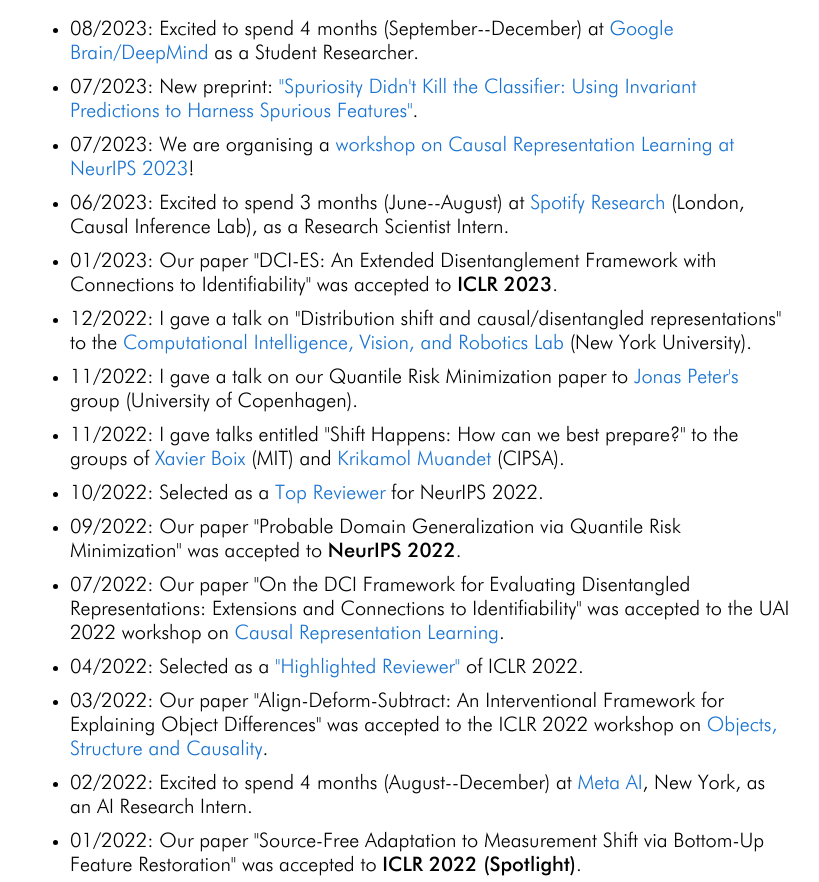
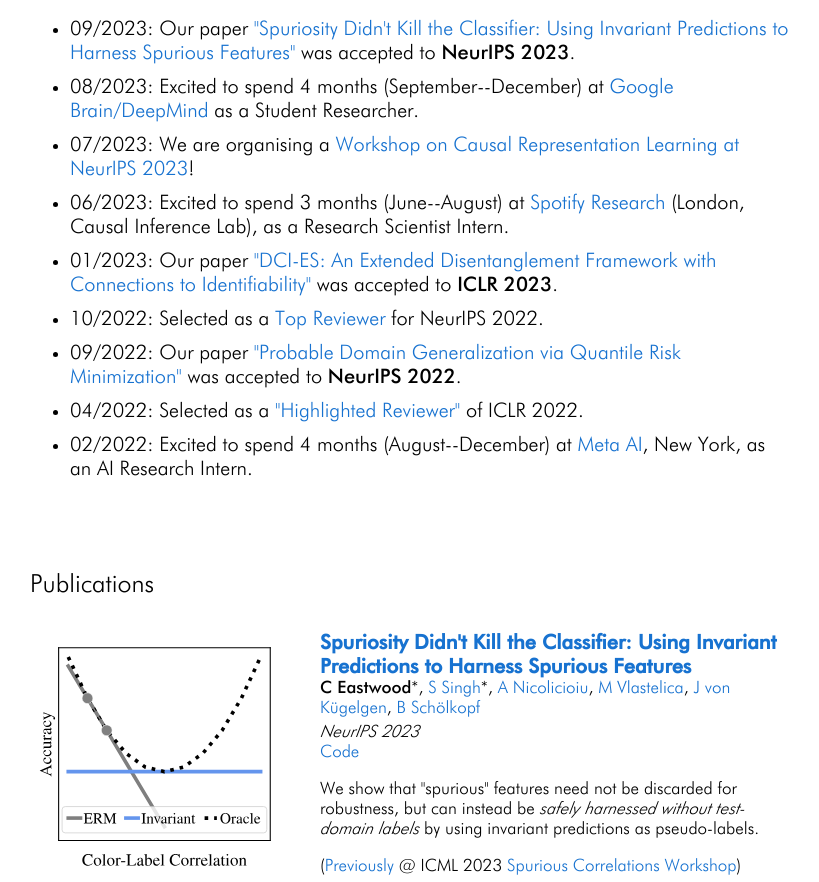
Before and after one commit to cianeastwood/cianeastwood.github.io, a plain HTML site: page index.html in a window 1280 px wide. Shown: the part 703-1585 px from the top of the page, without its empty margins (230-1049 px from the left). Drawn offline with Linux system fonts and the light colour scheme; files whose address does not match are found by name.

Commit message:
Updates.

```diff
--- a/index.html
+++ b/index.html
@@ -83,27 +83,27 @@
             <tr>
             <td style="padding:20px; padding-top:0px; padding-bottom:10px; width:100%; vertical-align:middle">
               <ul>
+                <li>09/2023: Our paper <a href="https://arxiv.org/abs/2307.09933">"Spuriosity Didn't Kill the Classifier: Using Invariant Predictions to Harness Spurious Features"</a> was accepted to <b>NeurIPS 2023</b>.</li>
                 <li>08/2023: Excited to spend 4 months (September--December) at <a href="https://research.google/teams/brain/">Google Brain/DeepMind</a> as a Student Researcher.</li>
-                <li>07/2023: New preprint: <a href="https://arxiv.org/abs/2307.09933">"Spuriosity Didn't Kill the Classifier: Using Invariant Predictions to Harness Spurious Features"</a>.</li>
-                <li>07/2023: We are organising a <a href="https://crl-workshop.github.io/">workshop on Causal Representation Learning at NeurIPS 2023</a>!</li>
+                <li>07/2023: We are organising a <a href="https://crl-workshop.github.io/">Workshop on Causal Representation Learning at NeurIPS 2023</a>!</li>
                 <li>06/2023: Excited to spend 3 months (June--August) at <a href="https://research.atspotify.com/machine-learning/">Spotify Research</a> (London, Causal Inference Lab), as a Research Scientist Intern.</li>
-                <li>01/2023: Our paper "DCI-ES: An Extended Disentanglement Framework with Connections to
-                      Identifiability" was accepted to <b>ICLR 2023</b>.</li>
-                  <li>12/2022: I gave a talk on "Distribution shift and causal/disentangled representations" to the <a href="https://wp.nyu.edu/cilvr/">Computational Intelligence, Vision, and Robotics Lab</a> (New York University).</li>
+                <li>01/2023: Our paper <a href="https://arxiv.org/abs/2210.00364">"DCI-ES: An Extended Disentanglement Framework with Connections to
+                      Identifiability"</a> was accepted to <b>ICLR 2023</b>.</li>
+                  <!-- <li>12/2022: I gave a talk on "Distribution shift and causal/disentangled representations" to the <a href="https://wp.nyu.edu/cilvr/">Computational Intelligence, Vision, and Robotics Lab</a> (New York University).</li>
                  <li>11/2022: I gave a talk on our Quantile Risk Minimization paper to <a href="http://web.math.ku.dk/~peters/">Jonas Peter's</a> group (University of Copenhagen).</li>
-                 <li>11/2022: I gave talks entitled "Shift Happens: How can we best prepare?" to the groups of <a href="http://www.mit.edu/~xboix/">Xavier Boix</a> (MIT) and <a href="https://www.krikamol.org/">Krikamol Muandet</a> (CIPSA).</li>
+                 <li>11/2022: I gave talks entitled "Shift Happens: How can we best prepare?" to the groups of <a href="http://www.mit.edu/~xboix/">Xavier Boix</a> (MIT) and <a href="https://www.krikamol.org/">Krikamol Muandet</a> (CIPSA).</li> -->
                  <li>10/2022: Selected as a <a href="https://neurips.cc/Conferences/2022/ProgramCommittee">Top Reviewer</a> for NeurIPS 2022.</li>
-                 <li>09/2022: Our paper "Probable Domain Generalization via Quantile Risk Minimization" was accepted to <b>NeurIPS 2022</b>.</li>
-                 <li>07/2022: Our paper "On the DCI Framework for Evaluating Disentangled Representations: Extensions and Connections to Identifiability" was accepted to the UAI 2022 workshop on <a href="https://crl-uai-2022.github.io/">Causal Representation Learning</a>.</li>
+                 <li>09/2022: Our paper <a href="https://arxiv.org/abs/2207.09944">"Probable Domain Generalization via Quantile Risk Minimization"</a> was accepted to <b>NeurIPS 2022</b>.</li>
+                 <!-- <li>07/2022: Our paper "On the DCI Framework for Evaluating Disentangled Representations: Extensions and Connections to Identifiability" was accepted to the UAI 2022 workshop on <a href="https://crl-uai-2022.github.io/">Causal Representation Learning</a>.</li> -->
                  <li>04/2022: Selected as a <a href="https://iclr.cc/Conferences/2022/Reviewers">"Highlighted Reviewer"</a> of ICLR 2022.</li>
-                 <li>03/2022: Our paper "Align-Deform-Subtract: An Interventional Framework for Explaining Object Differences" was accepted to the ICLR 2022 workshop on <a href="https://objects-structure-causality.github.io/">Objects, Structure and Causality</a>.</li>
+                 <!-- <li>03/2022: Our paper "Align-Deform-Subtract: An Interventional Framework for Explaining Object Differences" was accepted to the ICLR 2022 workshop on <a href="https://objects-structure-causality.github.io/">Objects, Structure and Causality</a>.</li>  -->
                  <li>02/2022: Excited to spend 4 months (August--December) at <a href="https://ai.facebook.com/">Meta AI</a>, New York, as an AI Research Intern.</li>
-                 <li>01/2022: Our paper "Source-Free Adaptation to Measurement Shift via Bottom-Up Feature Restoration" was accepted to <b>ICLR 2022 (Spotlight)</b>. </li>
+                 <!-- <li>01/2022: Our paper "Source-Free Adaptation to Measurement Shift via Bottom-Up Feature Restoration" was accepted to <b>ICLR 2022 (Spotlight)</b>. </li>
                  <li>12/2021: Our paper "Unit-Level Surprise in Neural Networks" won the <a href="https://i-cant-believe-its-not-better.github.io/neurips2021/awards/">Didactic Paper Award</a> at the NeurIPS 2021 workshop I Can't Believe it's Not Better and was accepted for publication in PMLR. </li>
                  <li>10/2021: Our paper "Unit-Level Surprise in Neural Networks" was accepted to the NeurIPS 2021 workshop <a href="https://i-cant-believe-its-not-better.github.io/neurips2021/">I Can't Believe It's Not Better!</a> <b>(Spotlight)</b>.</li>
                  <li>04/2021: Started my <a href="https://ellis.eu/">ELLIS</a> exchange at the <a href="https://ei.is.tuebingen.mpg.de/">Max Planck Institute for Intelligent Systems, Tübingen</a> with <a href="https://www.is.mpg.de/person/bs">Bernhard Sch&ouml;lkopf</a> to work on causal representation learning.</li>
                 <li>09/2020: Our paper "Learning Object-Centric Representations of Multi-Object Scenes from Multiple Views" was accepted to <b>NeurIPS 2020 (Spotlight)</b>.</li>
-                <li>07/2020: Attended the <a href="http://mlss.tuebingen.mpg.de/2020/">Machine Learning Summer School (MLSS) 2020</a>.</li>
+                <li>07/2020: Attended the <a href="http://mlss.tuebingen.mpg.de/2020/">Machine Learning Summer School (MLSS) 2020</a>.</li> -->
              </ul>
             </td>
           </tr>
@@ -152,7 +152,7 @@
                 <a href="https://sites.google.com/view/julius-von-kuegelgen/home">J von Kügelgen</a>,
                 <a href="https://www.is.mpg.de/~bs">B Sch&ouml;lkopf</a>
                 </p>
-          <em class="journal">Preprint 2023</em>
+          <em class="journal">NeurIPS 2023</em>
             <p class="journal">
             <a href="https://github.com/cianeastwood/sfb">Code</a>
             </p>
```
Also changed, not shown: 1 other file.
